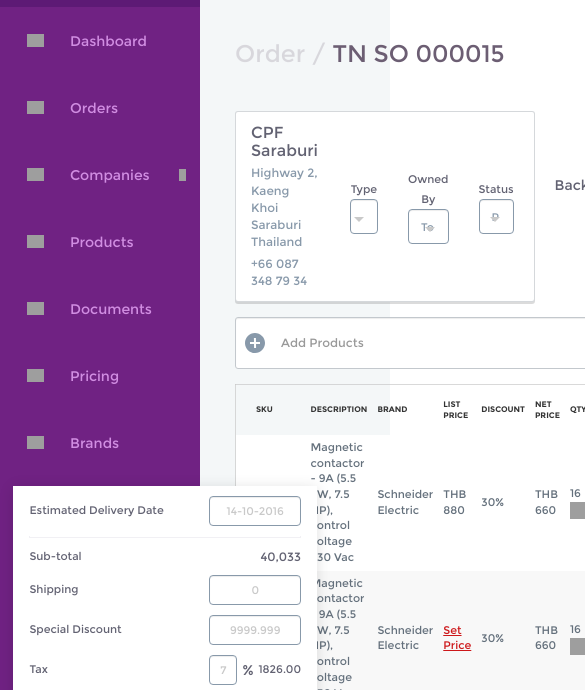
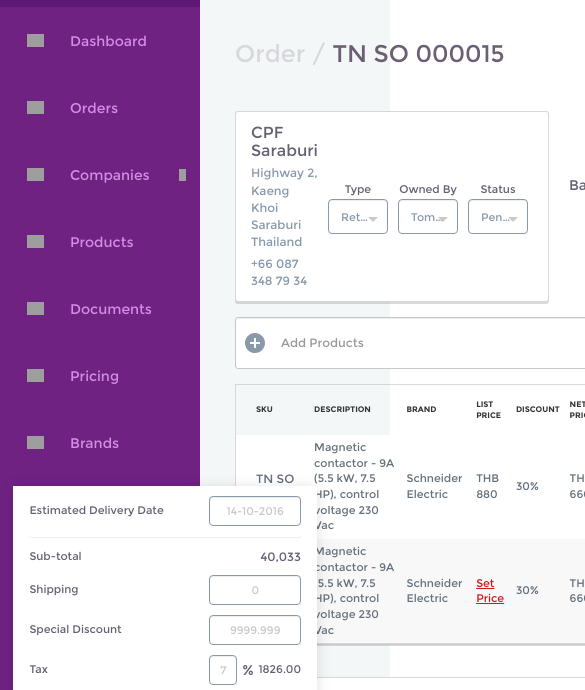
Before and after one commit to hanam1ni/Front-End-Test, a React app: page / in a window 390 px wide. Shown: the part 63-753 px from the top of the page, 585 px wide, since content can reach past the window. Built offline with nearby package versions, Linux system fonts and the light colour scheme; grey boxes are pictures that could not be loaded.

Commit message:
Adjust css for desktop responsive

```diff
--- a/src/components/molecules/OrderHeader.js
+++ b/src/components/molecules/OrderHeader.js
@@ -5,7 +5,8 @@ import Select from 'atoms/Select.js'
 export default class OrderHeader extends Component {
     render() {
         const { detail, selection } = this.props
-        return <div className="order-header-container">
+        return (
+            <div className="order-header-container">
                 <div className="order-header-detail">
                     <h2>{detail.name}</h2>
                     <p>{detail.address}</p>
@@ -30,6 +31,7 @@ export default class OrderHeader extends Component {
                     </Select>
                 </div>
             </div>
+        )
     }
 }
 
--- a/src/components/organisms/EditOrderSubPage.js
+++ b/src/components/organisms/EditOrderSubPage.js
@@ -78,7 +78,7 @@ export default class EditOrderPage extends Component {
                     </div>
                     <div className="edit-order-header-button">
                         <a className="back-link">Back</a>
-                        <Button styleClass="update-button" >Update Order</Button>
+                        <Button styleClass="update-button">Update Order</Button>
                     </div>
                 </div>
                 <div className="edit-order-add-product">
--- a/src/styles/components/atoms/_select.scss
+++ b/src/styles/components/atoms/_select.scss
@@ -7,7 +7,7 @@
 @mixin custom-arrow($size, $color) {
     position: absolute;
     top: 50%;
-    right: 13.72px;
+    right: 10px;
     width: 0;
     height: 0;
     border-left: $size solid transparent;
@@ -20,6 +20,7 @@
     .select-default {
         @include hide-default-arrow;
         padding: 9.5px 14px 8.5px 12px;
+        text-overflow: ellipsis;
         height: auto;
         text-align: left;
         font-size: $fontSize-ExtraSmall;
--- a/src/styles/components/molecules/_order_header.scss
+++ b/src/styles/components/molecules/_order_header.scss
@@ -1,8 +1,8 @@
 .order-header-container {
     display: grid;
-    grid-template-columns: 3fr 1fr 1fr 1fr;
+    grid-template-columns: 3fr 60px 60px 60px;
     grid-auto-rows: min-content;
-    grid-column-gap: 30px;
+    grid-column-gap: 10px;
     background: $colorWhite;
     border: 1px solid rgba(173,179,185,0.51);
     border-radius: 3px;
--- a/src/styles/components/organisms/_edit_order_sub_page.scss
+++ b/src/styles/components/organisms/_edit_order_sub_page.scss
@@ -11,12 +11,8 @@
 
     .edit-order-header {
         display: grid;
-        grid-template-columns: 10fr 3fr;
+        grid-template-columns: 10fr minmax(200px, auto);
         grid-column-gap: 20px;
-
-        .edit-order-order-header {
-
-        }
 
         .edit-order-header-button {
             align-self: center;
--- a/src/styles/pages/_order_page.scss
+++ b/src/styles/pages/_order_page.scss
@@ -1,7 +1,6 @@
 .order-page-container {
     display: grid;
-    min-height: 100%;
     grid-template-columns: auto auto;
-    grid-template-rows: 1fr;
+    grid-template-rows: 100vh;
     background-color: #F4F7F8;
 }
```
Also changed, not shown: src/styles/components/organisms/_sidebar.scss (line endings or trailing spaces). Lines whose indentation alone changed are shown as unchanged.
